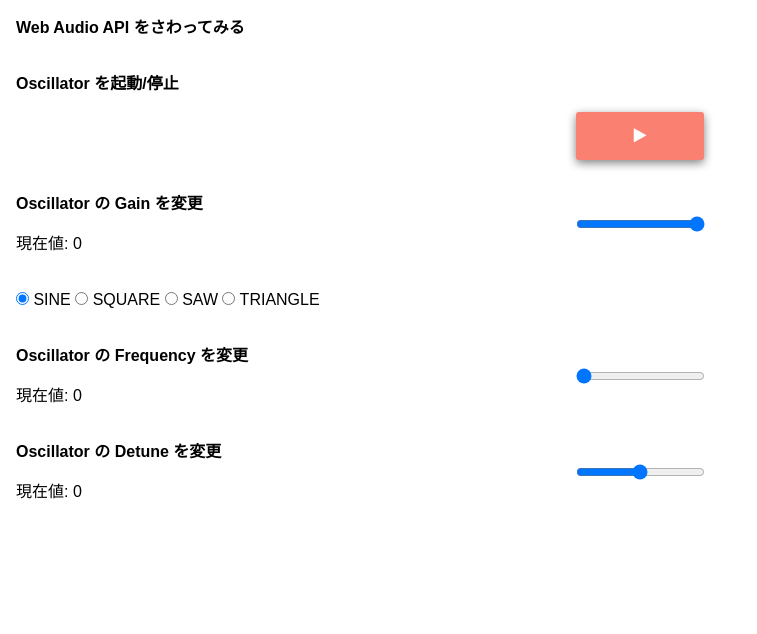
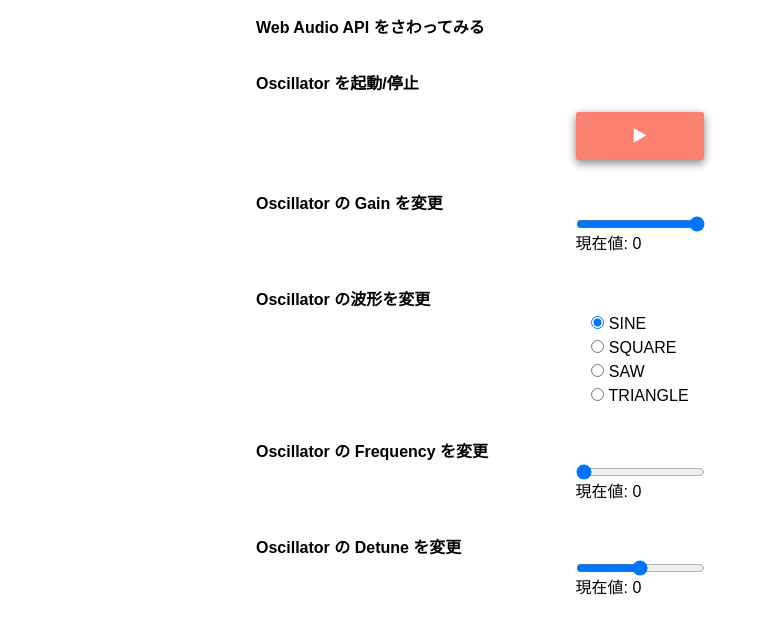
Before and after one commit to chalkygames123/chalkygames123.github.io, a plain HTML site: page index.html in a window 1280 px wide. Shown: the whole page, without its empty margins (0-757 px from the left). Drawn offline with Linux system fonts and the light colour scheme.

Commit message:
Improved layout

```diff
--- a/css/style.css
+++ b/css/style.css
@@ -1,9 +1,16 @@
 .container {
+	max-width: 800px;
 	padding: 1rem;
+	margin: 0 auto;
 }
 
 .container > div {
 	margin: 2rem 0;
+}
+
+.container > div > div {
+	display: table;
+	margin: 0 auto;
 }
 
 .play-button {
@@ -23,3 +30,7 @@ input[class^="range-"] {
 	display: block;
 	margin: 0 auto;
 }
+
+.form-wave-type > label {
+	display: block;
+}
--- a/index.html
+++ b/index.html
@@ -22,9 +22,13 @@
 
 		<div>
 			<h2>Oscillator の Gain を変更</h2>
+			<div>
 				<input type="range" class="range-volume" value="1" min="0" max="1" step="0.05"> 現在値: <span class="current-volume">0</span>
 			</div>
+		</div>
 
+		<div>
+			<h2>Oscillator の波形を変更</h2>
 			<div>
 				<form class="form-wave-type">
 					<label>
@@ -41,15 +45,20 @@
 					</label>
 				</form>
 			</div>
+		</div>
 
 		<div>
 			<h2>Oscillator の Frequency を変更</h2>
+			<div>
 				<input type="range" class="range-frequency" value="440" min="20" max="100000" step="5"> 現在値: <span class="current-frequency">0</span>
+			</div>
 		</div>
 
 		<div>
 			<h2>Oscillator の Detune を変更</h2>
+			<div>
 				<input type="range" class="range-detune" value="0" min="-100" max="100" step="5"> 現在値: <span class="current-detune">0</span>
+			</div>
 		</div>
 	</div>
 
```
Lines whose indentation alone changed are shown as unchanged.
